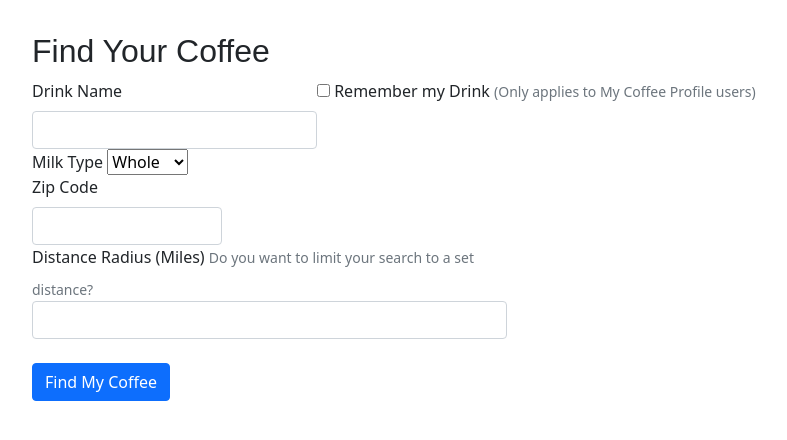
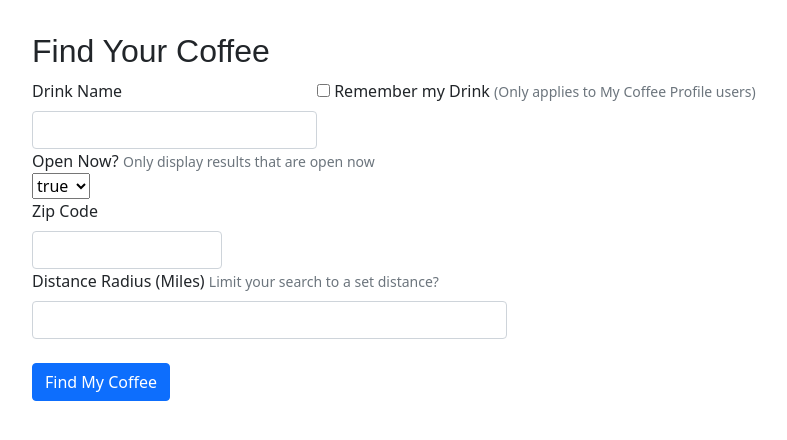
Before and after one commit to lglynn4912/final_project-, a Flask app: page /inputorder in a window 1280 px wide. Shown: the part 160-600 px from the top of the page, without its empty margins (38-825 px from the left). Run offline with Flask 2, Linux system fonts and the light colour scheme.

Commit message:
updated logic to include more relevant search results on results templates

```diff
--- a/server.py
+++ b/server.py
@@ -96,11 +96,12 @@ def show_coffee_search_page():
 def show_coffee_search_results():
     "Show coffee order search results"
 
-    term = request.form.get("drinkname", "milk")
+    term = request.form.get("drinkname")
     location = request.form.get("zipcode")
-    radius = (request.form.get("radius"))
+    radius = request.form.get("radius")
+    open_now = request.form.get("open-now")
 
-    if len(radius) == 0:
+    if len(radius) == 0 or open_now == "false":
         print("term:", term)
         print("zipcode:", location)
 
@@ -117,15 +118,18 @@ def show_coffee_search_results():
         coffee_order_results_sorted =  sorted(search_results['businesses'], key=lambda x: x['distance'])
 
 
+
     else:
         miles_to_meters_conversion = float(radius) * 1609
         radius_value_as_integer= int(miles_to_meters_conversion)
+        yes_open_now = bool(open_now)
         print("term:", term)
         print("zipcode:", location)
         print("within radius:", radius_value_as_integer)
+        print("open_now:", yes_open_now)
 
 
-        url = "%s?term=%s&location=%s&radius=%s" % (SEARCH_URL, term, location, radius_value_as_integer)
+        url = "%s?term=%s&location=%s&radius=%s&open_now=%s" % (SEARCH_URL, term, location, radius_value_as_integer,yes_open_now)
         print("search url", url)
 
         response = requests.get(url, headers=HEADERS )
@@ -137,9 +141,10 @@ def show_coffee_search_results():
         total_results = search_results['total']
         coffee_order_results_sorted =  sorted(search_results['businesses'], key=lambda x: x['distance'])
 
+
     return render_template("results.html",
         search_results=coffee_order_results_sorted,
-        total_results=total_results,
+        total_results=total_results
      )
 
 
--- a/templates/inputorder.html
+++ b/templates/inputorder.html
@@ -39,18 +39,18 @@
 
 
           <div class="row">
-            <div class="col-3">
-                <label for="milk-type">Milk Type</label>
+            <div class="col-4">
+                <label for="open-now">Open Now?</label>
+                <small class="form-text text-muted">
+                  Only display results that are open now
+                </small>
+                <select name="open-now" id="open-now">
+                  <option value="true">true</option>
+                  <option value="false">false</option>
 
-                <select name="milk" id="milk-type">
-                  <option value="whole">Whole</option>
-                  <option value="oat">Oat</option>
-                  <option value="lowfat">Lowfat</option>
-                  <option value="almond">Almond</option>
-                  <option value="cashew">Cashew</option>
                 </select>
+            </div>
               </div>
-            </div>
 
 
           <div class="row">
@@ -70,7 +70,7 @@
           <div class="col-5">
             <label class="form-label above" for="search-radius">Distance Radius (Miles)</label>
             <small class="form-text text-muted">
-              Do you want to limit your search to a set distance?
+              Limit your search to a set distance?
             </small>
               <input
                 id="search-radius"
@@ -78,12 +78,6 @@
                 type="number" step="1" min="1" max="25"
                 name="radius"/>
             </div>
-<!--
-          <div class="col-1 offset-1">
-            <select class="form-control form-select" name="unit">
-              <option value="miles">miles</option>
-            </select>
-          </div> -->
 
         </div>
 
@@ -97,4 +91,5 @@
     </div>
 
 
+
 {% endblock %}
--- a/templates/results.html
+++ b/templates/results.html
@@ -33,7 +33,7 @@
                 <p class="card-text">
                   Rating(1-5) = {{ business['rating'] }}
                   Review Count = {{ business['review_count'] }}</p>
-               <p class="card-text"> Price ($ - $$$$) {{ business['price'] }}</p>
+                <p class="card-text"> Price ($ - $$$$): {{ business['price'] }}</p>
                 <p class="card-text">{{ business['location']['display_address']|join(', ') }}
               {% endfor %}
               </li>
```
